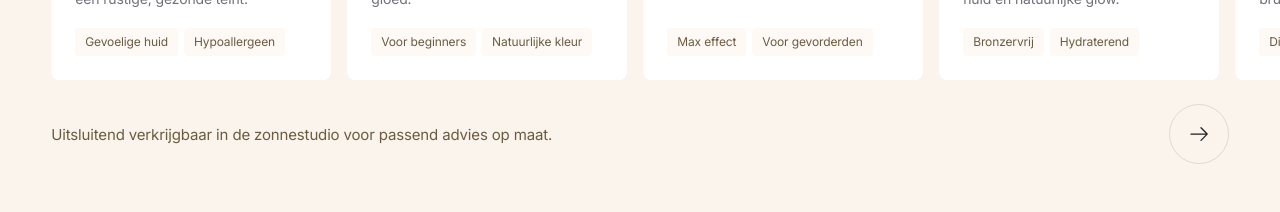
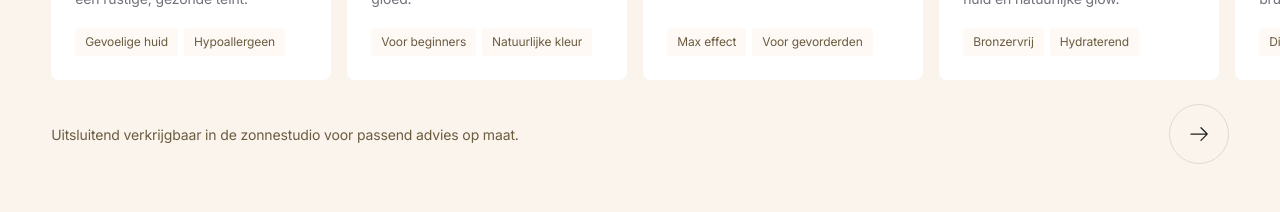
Before and after one commit to timothyvansas-gif/eversun, a Next.js app: page / in a window 1280 px wide. Shown: the part 4420-4632 px from the top of the page. Built offline with nearby package versions, Linux system fonts and the light colour scheme; a web font is replaced by a local one.

Commit message:
style: decrease font size of product advice text in producten component

```diff
--- a/src/components/producten.tsx
+++ b/src/components/producten.tsx
@@ -251,7 +251,7 @@ export default function Producten() {
           </div>
 
           <div className="flex items-center justify-between mt-4 xl:mt-2">
-            <p className="text-[#6B5C40] text-[15px] leading-[25px] tracking-[-0.01em] font-sans">
+            <p className="text-[#6B5C40] text-[14px] leading-[25px] tracking-[-0.01em] font-sans">
               Uitsluitend verkrijgbaar in de zonnestudio voor passend advies op maat.
             </p>
             {canScroll && (
```
